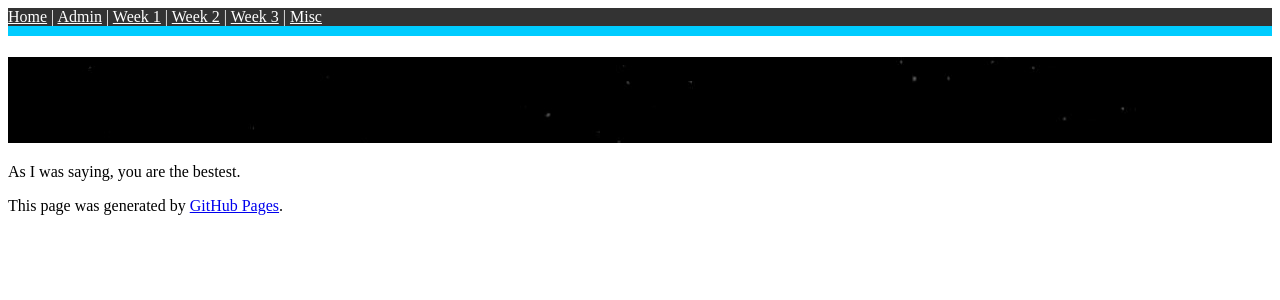
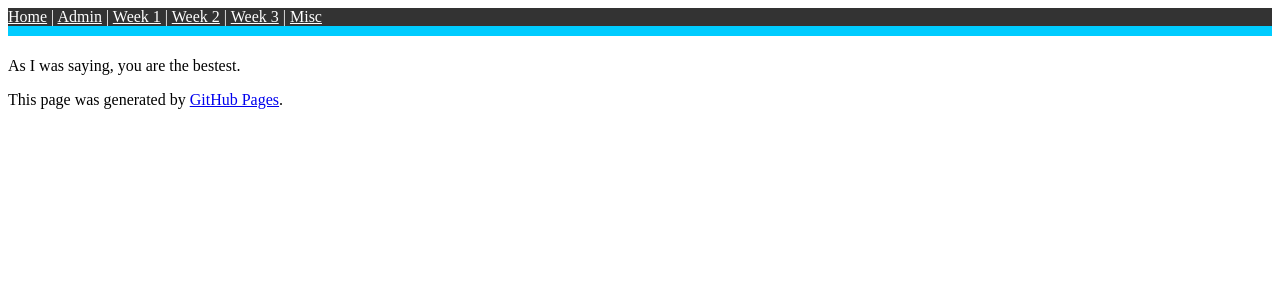
Before and after one commit to siddharthngandhi/siddharthngandhi.github.io, a Jekyll site: the page built from index.md, in a window 1280 px wide. Shown: the top 300 px of the page. Built offline with Jekyll 4.4.1, drawn with Linux system fonts in a browser that asks for light colours.

Commit message:
Update default.html

```diff
--- a/_layouts/default.html
+++ b/_layouts/default.html
@@ -8,7 +8,7 @@
      border-bottom: 10px solid #00ccff;
     }
     header.page-header{
-    background-image: url("../../banner.jpg");
+    background-image: url("../banner.jpg");
     }
   </style>
 
@@ -32,8 +32,8 @@
   <body>
     {%- include nav.html -%}
     <header class="page-header" role="banner">
-      <h1 class="project-name">{{ page.title | default: site.title | default: site.github.repository_name }}</h1>
-      <h2 class="project-tagline">{{ page.description | default: site.description | default: site.github.project_tagline }}</h2>
+      <h1 class="project-name">{{ page.title | default: }}</h1>
+      <h2 class="project-tagline">{{ page.description | default: }}</h2>
       {% if site.github.is_project_page %}
         <a href="{{ site.github.repository_url }}" class="btn">View on GitHub</a>
       {% endif %}
```
